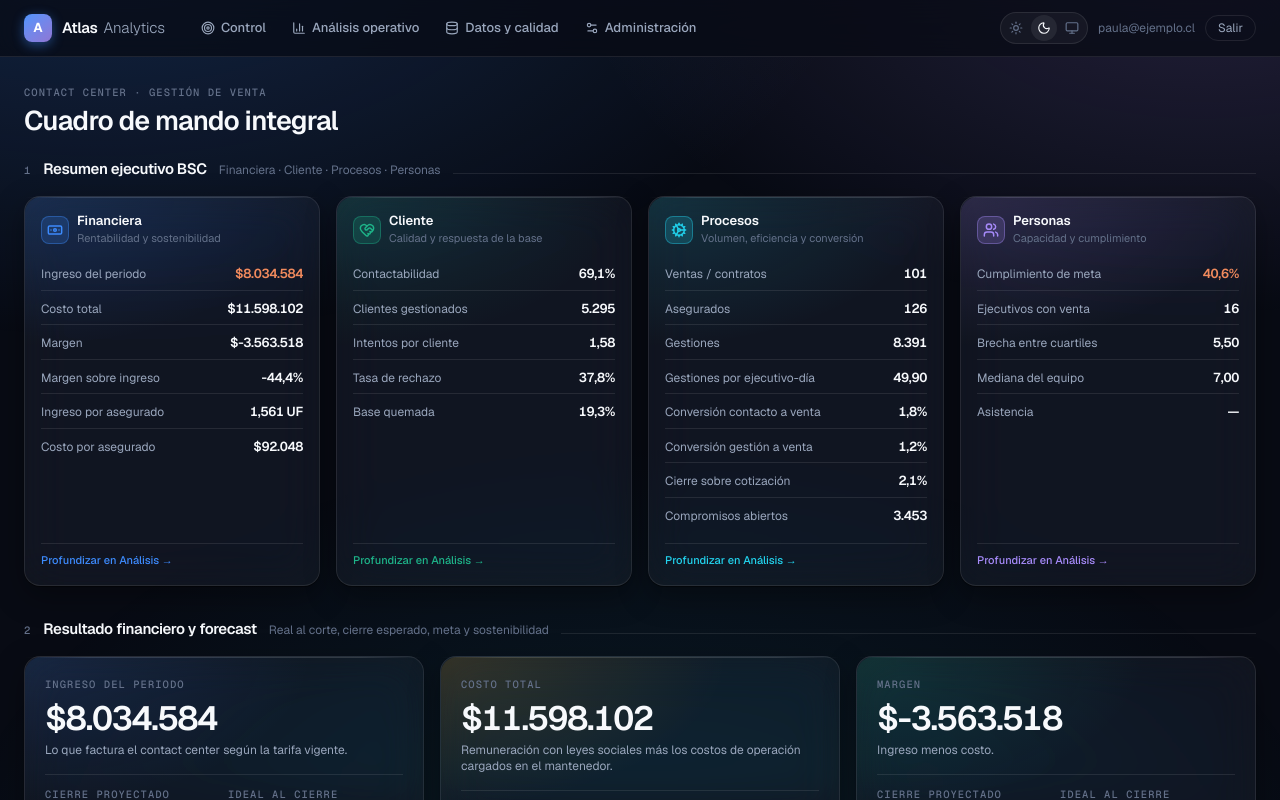
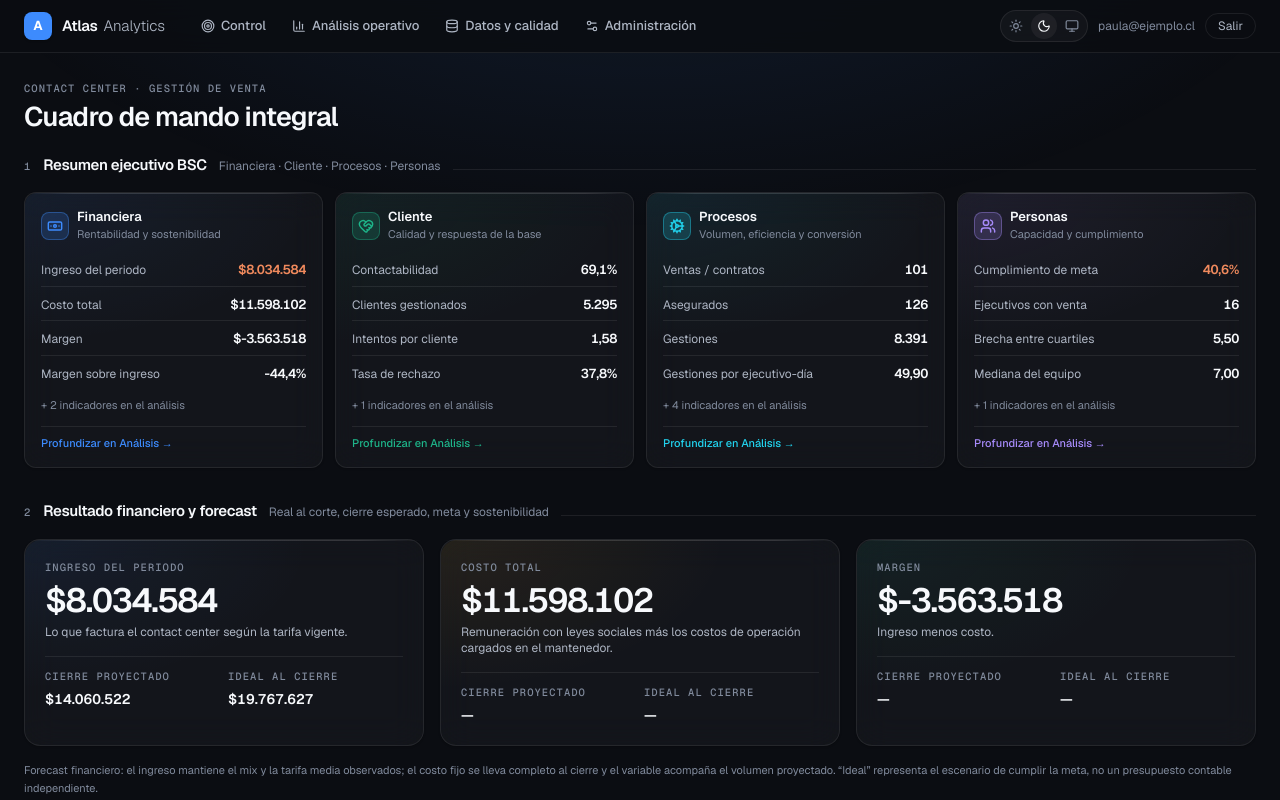
Before and after one commit to atlashh2fc-dev/atlasanalitycs, a Next.js app: page /vista-previa in a window 1280 px wide. Shown: the top 800 px of the page. Built offline with nearby package versions, Linux system fonts and the light colour scheme.

Commit message:
Refina interfaz ejecutiva de Analytics

```diff
--- a/app/analisis/page.tsx
+++ b/app/analisis/page.tsx
@@ -73,8 +73,8 @@ export default async function Analisis({
   return (
     <>
       <Nav email={ctx.email} />
-      <main className="mx-auto max-w-[1560px] px-6 py-7">
-        <div className="mb-6">
+      <main className="mx-auto max-w-[1400px] px-6 py-6">
+        <div className="mb-5">
           <div>
             <p className="etiqueta">Explorador de base</p>
             <h1 className="mt-1.5 text-[27px] font-semibold leading-none tracking-[-0.03em]">
--- a/app/bsc/page.tsx
+++ b/app/bsc/page.tsx
@@ -231,8 +231,8 @@ export default async function CuadroDeMando({
     <>
       <Nav email={ctx.email} />
 
-      <main className="mx-auto max-w-[1560px] px-6 py-7">
-        <div className="mb-6 flex flex-wrap items-end justify-between gap-4">
+      <main className="mx-auto max-w-[1400px] px-6 py-6">
+        <div className="mb-5 flex flex-wrap items-end justify-between gap-4">
           <div>
             <p className="etiqueta">Contact center · gestión de venta</p>
             <h1 className="mt-1.5 text-[27px] font-semibold leading-none tracking-[-0.03em]">
--- a/app/dashboard/page.tsx
+++ b/app/dashboard/page.tsx
@@ -181,8 +181,8 @@ export default async function Dashboard({
     <>
       <Nav email={ctx.email} />
 
-      <main className="mx-auto max-w-[1560px] px-6 py-7">
-        <div className="mb-6 flex flex-wrap items-end justify-between gap-4">
+      <main className="mx-auto max-w-[1400px] px-6 py-6">
+        <div className="mb-5 flex flex-wrap items-end justify-between gap-4">
           <div>
             <p className="etiqueta">Zoom operativo personalizable</p>
             <h1 className="mt-1.5 text-[27px] font-semibold leading-none tracking-[-0.03em]">Análisis operativo</h1>
--- a/app/datos/page.tsx
+++ b/app/datos/page.tsx
@@ -1,6 +1,6 @@
 import Link from "next/link";
 import { redirect } from "next/navigation";
-import { BarChart3, Layers3, Settings2, ShieldCheck, Upload } from "lucide-react";
+import { BarChart3, Layers3, Settings2, Upload } from "lucide-react";
 import { Nav } from "@/components/nav";
 import { CampanaCard } from "@/components/datos/dataset-card";
 import { EstadoVacioDatos } from "@/components/datos/estado-vacio";
@@ -43,22 +43,21 @@ export default async function Datos() {
           </div>
         </section>
 
-        <section className="mt-7 grid gap-2 sm:grid-cols-4" aria-label="Flujo de puesta en marcha">
+        <nav className="mt-5 flex flex-wrap items-center gap-2 border-y border-[var(--vidrio-borde)] py-3" aria-label="Acciones de datos">
           {[
-            { n: "1", t: "Administrar", d: "Campaña, equipo, metas y economía", icono: Settings2, href: "/administracion" },
-            { n: "2", t: "Agregar datos", d: "Elige una campaña abajo; la información se acumula", icono: Upload, href: "#campanas" },
-            { n: "3", t: "Validar", d: "Cobertura, calidad, errores y frescura", icono: ShieldCheck, href: "#campanas" },
-            { n: "4", t: "Analizar", d: "KPI operativos elegidos por cada usuario", icono: BarChart3, href: "/analisis" },
+            { t: "Agregar datos", icono: Upload, href: "#campanas" },
+            { t: "Analizar operación", icono: BarChart3, href: "/analisis" },
+            { t: "Administrar reglas", icono: Settings2, href: "/administracion" },
           ].map((paso) => {
             const Icono = paso.icono;
             return (
-              <Link key={paso.n} href={paso.href} className="rounded-xl border border-[var(--vidrio-borde)] bg-[var(--surface-0)] p-3 transition-colors hover:bg-[var(--vidrio)]">
-                <div className="flex items-center gap-2"><span className="etiqueta">{paso.n}</span><Icono className="size-3.5 text-[var(--series-1)]" /><strong className="text-xs">{paso.t}</strong></div>
-                <p className="mt-1.5 text-[11px] leading-snug text-[var(--text-muted)]">{paso.d}</p>
+              <Link key={paso.t} href={paso.href} className="pildora text-xs font-medium">
+                <Icono className="size-3.5 text-[var(--series-1)]" />
+                {paso.t}
               </Link>
             );
           })}
-        </section>
+        </nav>
 
         {campanas.length === 0 ? (
           <div className="mt-8">
--- a/app/globals.css
+++ b/app/globals.css
@@ -22,14 +22,14 @@
   color-scheme: dark;
 
   /* Plano: azul-noche, no negro. El negro plano apaga los colores. */
-  --plano: #080b14;
-  --plano-alto: #0d1220;
+  --plano: #0b0d12;
+  --plano-alto: #11141a;
 
   /* Vidrio */
-  --vidrio: rgba(255, 255, 255, 0.045);
-  --vidrio-alto: rgba(255, 255, 255, 0.07);
-  --vidrio-borde: rgba(255, 255, 255, 0.09);
-  --vidrio-borde-alto: rgba(255, 255, 255, 0.16);
+  --vidrio: rgba(255, 255, 255, 0.035);
+  --vidrio-alto: rgba(255, 255, 255, 0.055);
+  --vidrio-borde: rgba(255, 255, 255, 0.08);
+  --vidrio-borde-alto: rgba(255, 255, 255, 0.13);
   --luz-cenital: rgba(255, 255, 255, 0.14);
   --desenfoque: 22px;
 
@@ -41,8 +41,8 @@
   --border-strong: rgba(255, 255, 255, 0.2);
 
   --text-primary: #f7f9fc;
-  --text-secondary: #9aa7bd;
-  --text-muted: #64718a;
+  --text-secondary: #aeb6c4;
+  --text-muted: #818b9d;
 
   /* Marcas de datos */
   --series-1: #3d8bfd;
@@ -66,8 +66,8 @@
   --tono-asistencia: #f5b52a;
   --tono-cliente: #1eb489;
 
-  --sombra-tarjeta: 0 1px 1px rgba(0, 0, 0, 0.5), 0 10px 30px rgba(0, 0, 0, 0.35);
-  --sombra-alta: 0 1px 1px rgba(0, 0, 0, 0.5), 0 20px 50px rgba(0, 0, 0, 0.5);
+  --sombra-tarjeta: 0 1px 2px rgba(0, 0, 0, 0.22);
+  --sombra-alta: 0 1px 2px rgba(0, 0, 0, 0.28);
   --brillo-fino: drop-shadow(0 0 9px color-mix(in srgb, var(--tono, var(--series-1)) 45%, transparent));
   --brillo-solido: drop-shadow(0 2px 7px color-mix(in srgb, var(--tono, var(--series-1)) 28%, transparent));
 }
@@ -144,8 +144,7 @@ body {
   font-feature-settings: "kern" 1, "liga" 1, "cv11" 1;
 }
 
-/* Profundidad del plano: dos focos fríos y uno cálido abajo. Fijos, para
-   que el fondo no se mueva con el scroll y compita con los datos. */
+/* Profundidad contenida: una sola luz ambiental, fuera del área de lectura. */
 body::before {
   content: "";
   position: fixed;
@@ -153,9 +152,7 @@ body::before {
   z-index: -1;
   pointer-events: none;
   background:
-    radial-gradient(1100px 620px at 8% -12%, color-mix(in srgb, var(--tono-venta) 22%, transparent), transparent 70%),
-    radial-gradient(900px 520px at 94% -6%, color-mix(in srgb, var(--tono-cotizacion) 17%, transparent), transparent 70%),
-    radial-gradient(1000px 700px at 50% 118%, color-mix(in srgb, var(--tono-agendamiento) 10%, transparent), transparent 72%);
+    radial-gradient(1000px 520px at 50% -18%, color-mix(in srgb, var(--tono-venta) 13%, transparent), transparent 72%);
 }
 
 :root[data-theme="light"] body::before {
@@ -168,8 +165,8 @@ body::before {
 .vidrio {
   position: relative;
   background: var(--vidrio);
-  backdrop-filter: blur(var(--desenfoque)) saturate(150%);
-  -webkit-backdrop-filter: blur(var(--desenfoque)) saturate(150%);
+  backdrop-filter: blur(16px) saturate(120%);
+  -webkit-backdrop-filter: blur(16px) saturate(120%);
   border: 1px solid var(--vidrio-borde);
   box-shadow: var(--sombra-tarjeta);
   transition: box-shadow 220ms ease, border-color 220ms ease, background 220ms ease;
@@ -194,7 +191,7 @@ body::before {
 }
 
 .vidrio:hover {
-  box-shadow: var(--sombra-alta);
+  box-shadow: var(--sombra-tarjeta);
   border-color: var(--vidrio-borde-alto);
 }
 
@@ -209,7 +206,7 @@ body::before {
   pointer-events: none;
   background: radial-gradient(
     420px 220px at 0% 0%,
-    color-mix(in srgb, var(--tono) 15%, transparent),
+    color-mix(in srgb, var(--tono) 8%, transparent),
     transparent 68%
   );
 }
--- a/app/mantenedor/page.tsx
+++ b/app/mantenedor/page.tsx
@@ -237,7 +237,7 @@ export default async function Mantenedor({
   return (
     <>
       <Nav email={ctx.email} />
-      <main className="mx-auto max-w-[1200px] px-6 py-6">
+      <main className="mx-auto max-w-[1320px] px-6 py-6">
         <p className="etiqueta">Administración del negocio</p>
         <div className="mt-1.5 flex flex-wrap items-end justify-between gap-4">
           <div>
--- a/components/bsc/tablero.tsx
+++ b/components/bsc/tablero.tsx
@@ -155,10 +155,11 @@ function ResumenPerspectivas({
   analysisQuery: string;
 }) {
   return (
-    <div className="grid gap-4 md:grid-cols-2 xl:grid-cols-4">
+    <div className="grid gap-3 md:grid-cols-2 xl:grid-cols-4">
       {PERSPECTIVAS.map((p, k) => {
         const lista = porPerspectiva.get(p.nombre) ?? [];
         const Icono = p.icono;
+        const visibles = lista.slice(0, 4);
         return (
           <motion.div
             key={p.nombre}
@@ -167,7 +168,7 @@ function ResumenPerspectivas({
             transition={{ delay: k * 0.05, type: "spring", stiffness: 260, damping: 26 }}
             data-tono
             style={{ "--tono": p.tono } as React.CSSProperties}
-            className="vidrio flex flex-col rounded-2xl p-4"
+            className="vidrio flex flex-col rounded-xl p-4"
           >
             <div className="mb-3 flex items-center gap-2">
               <span className="grid size-7 place-items-center rounded-lg" style={{ background: "color-mix(in srgb, var(--tono) 18%, transparent)", border: "1px solid color-mix(in srgb, var(--tono) 38%, transparent)", color: "var(--tono)" }}>
@@ -179,7 +180,7 @@ function ResumenPerspectivas({
               </div>
             </div>
             <ul className="flex-1 space-y-0.5">
-              {lista.map((i) => {
+              {visibles.map((i) => {
                 const color = colorEstado(i);
                 const clave = `${i.perspectiva}-${i.indicador}`;
                 const activo = abierto === clave;
@@ -194,6 +195,11 @@ function ResumenPerspectivas({
                 );
               })}
             </ul>
+            {lista.length > visibles.length ? (
+              <p className="mt-2 text-[11px] text-[var(--text-muted)]">
+                + {lista.length - visibles.length} indicadores en el análisis
+              </p>
+            ) : null}
             <Link
               href={`/analisis?${analysisQuery}&foco=${encodeURIComponent(p.nombre.toLocaleLowerCase("es"))}`}
               className="mt-3 border-t border-[var(--vidrio-borde)] pt-2 text-[11px] font-medium text-[var(--tono)]"
--- a/components/nav.tsx
+++ b/components/nav.tsx
@@ -37,8 +37,8 @@ export function Nav({ email }: { email: string | null }) {
   const path = usePathname();
 
   return (
-    <header className="sticky top-0 z-40 border-b border-[var(--vidrio-borde)] bg-[color-mix(in_srgb,var(--plano)_72%,transparent)] backdrop-blur-xl">
-      <div className="mx-auto flex min-h-14 max-w-[1560px] items-center gap-3 px-4 py-2 sm:gap-6 sm:px-6">
+    <header className="sticky top-0 z-40 border-b border-[var(--vidrio-borde)] bg-[color-mix(in_srgb,var(--plano)_88%,transparent)] backdrop-blur-xl">
+      <div className="mx-auto flex min-h-[52px] max-w-[1400px] items-center gap-3 px-4 py-1.5 sm:gap-6 sm:px-6">
         <Link
           href="/bsc"
           className="group flex shrink-0 items-center gap-2.5"
@@ -47,12 +47,9 @@ export function Nav({ email }: { email: string | null }) {
               acento de la suite. Es lo que hace que Analytics se lea
               como hermano de Atlas 360 y no como otro producto. */}
           <span
-            className="grid size-7 place-items-center rounded-lg text-[13px] font-bold text-white"
+            className="grid size-7 place-items-center rounded-lg bg-[var(--series-1)] text-[13px] font-bold text-white"
             style={{
-              background:
-                "linear-gradient(140deg, color-mix(in srgb, var(--tono-venta) 92%, white), color-mix(in srgb, var(--tono-cotizacion) 85%, black))",
-              boxShadow:
-                "0 3px 12px color-mix(in srgb, var(--tono-venta) 45%, transparent)",
+              boxShadow: "0 1px 2px rgba(0,0,0,.25)",
             }}
           >
             A
@@ -78,7 +75,7 @@ export function Nav({ email }: { email: string | null }) {
                 key={l.href}
                 href={l.href}
                 className={cn(
-                  "relative flex shrink-0 items-center gap-1.5 rounded-full px-2.5 py-1.5 text-[13px] transition-colors sm:px-3",
+                  "relative flex shrink-0 items-center gap-1.5 rounded-lg px-2.5 py-1.5 text-[13px] transition-colors sm:px-3",
                   activo
                     ? "text-[var(--text-primary)]"
                     : "text-[var(--text-secondary)] hover:text-[var(--text-primary)]",
@@ -87,7 +84,7 @@ export function Nav({ email }: { email: string | null }) {
                 {activo ? (
                   <span
                     aria-hidden
-                    className="absolute inset-0 rounded-full border border-[var(--vidrio-borde-alto)] bg-[var(--vidrio-alto)]"
+                    className="absolute inset-0 rounded-lg border border-[var(--vidrio-borde-alto)] bg-[var(--vidrio-alto)]"
                   />
                 ) : null}
                 <Icono className="relative size-3.5" strokeWidth={2} />
```
Also changed, not shown: app/cargar/page.tsx (+10 -8 lines), app/equipo/page.tsx (+4 -4 lines), components/ui/card.tsx (+4 -4 lines).
